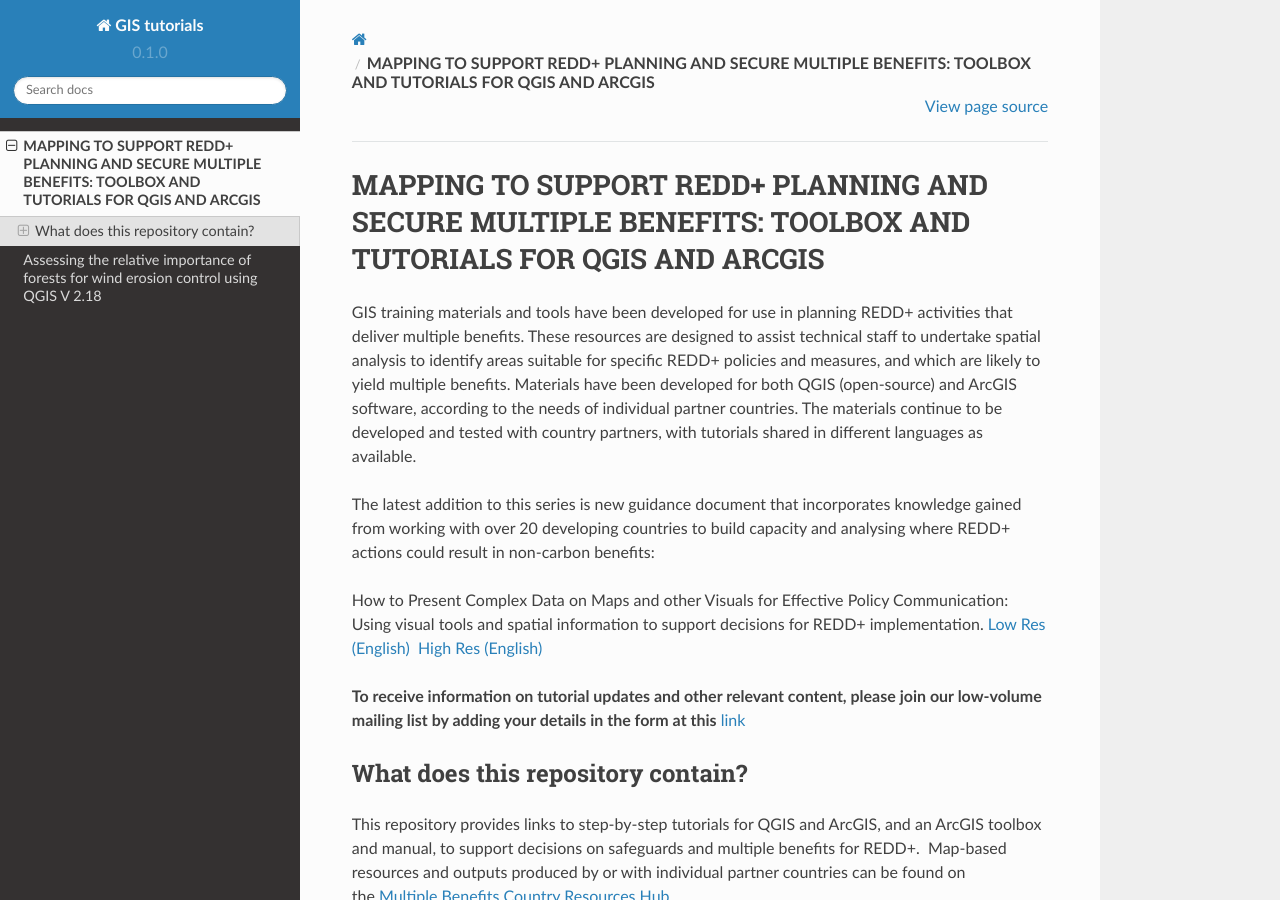
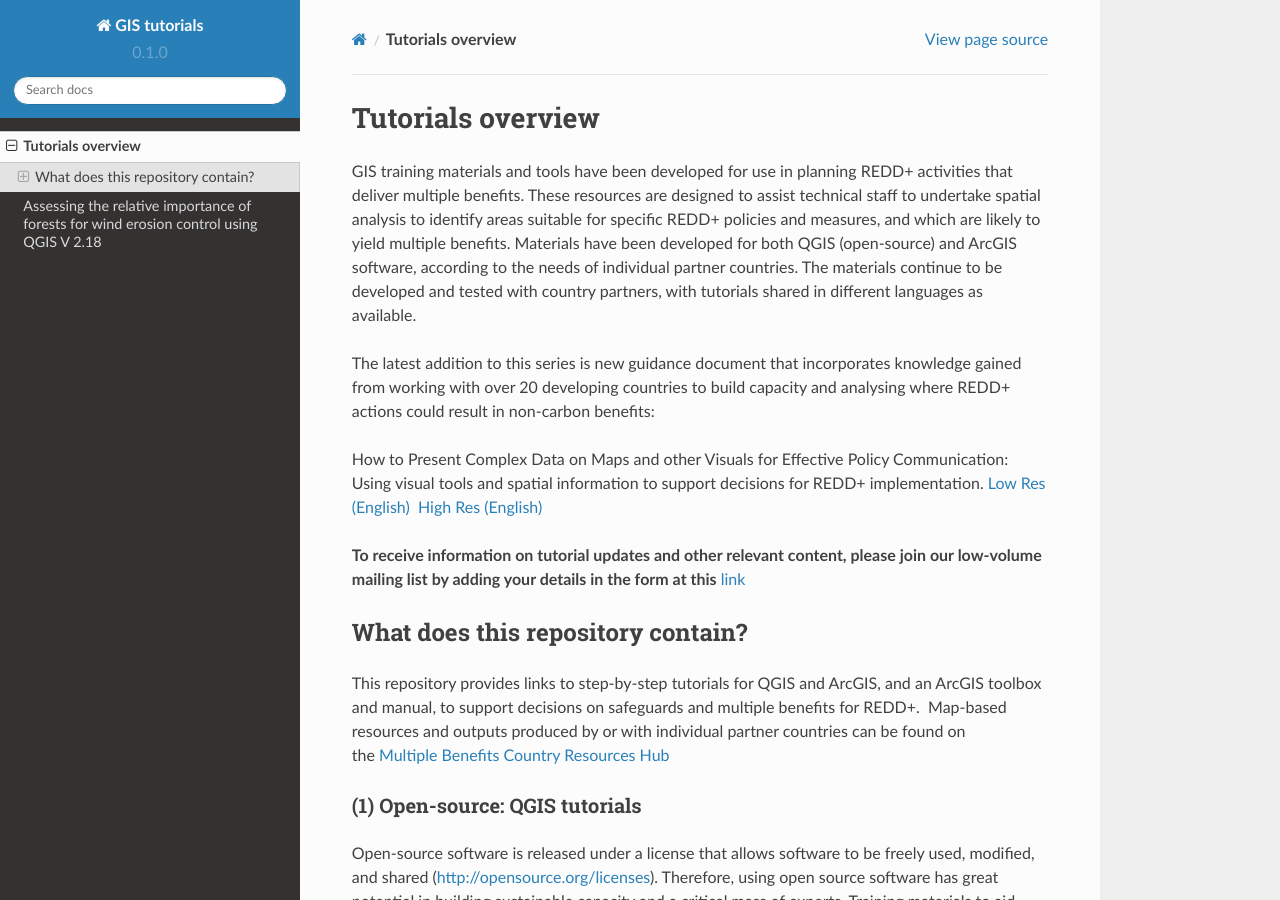
Before and after one commit to corinnar/GIS_tutorials, a Sphinx documentation site: the page built from docs/source/GIS_TOOLS_PAGE.rst, in a window 1280 px wide and 900 px high. Built offline with Sphinx 7.4.7 and the Read the Docs theme 2.0.0, drawn with Linux system fonts in a browser that asks for light colours.

Commit message:
Update GIS_TOOLS_PAGE.rst

```diff
--- a/docs/source/GIS_TOOLS_PAGE.rst
+++ b/docs/source/GIS_TOOLS_PAGE.rst
@@ -1,5 +1,5 @@
 ==============================================================================================================
-**MAPPING TO SUPPORT REDD+ PLANNING AND SECURE MULTIPLE BENEFITS: TOOLBOX AND TUTORIALS FOR QGIS AND ARCGIS**
+**Tutorials overview**
 ==============================================================================================================
 
 GIS training materials and tools have been developed for use in planning REDD+ activities that deliver multiple benefits. These resources are designed to assist technical staff to undertake spatial analysis to identify areas suitable for specific REDD+ policies and measures, and which are likely to yield multiple benefits. Materials have been developed for both QGIS (open-source) and ArcGIS software, according to the needs of individual partner countries. The materials continue to be
```
